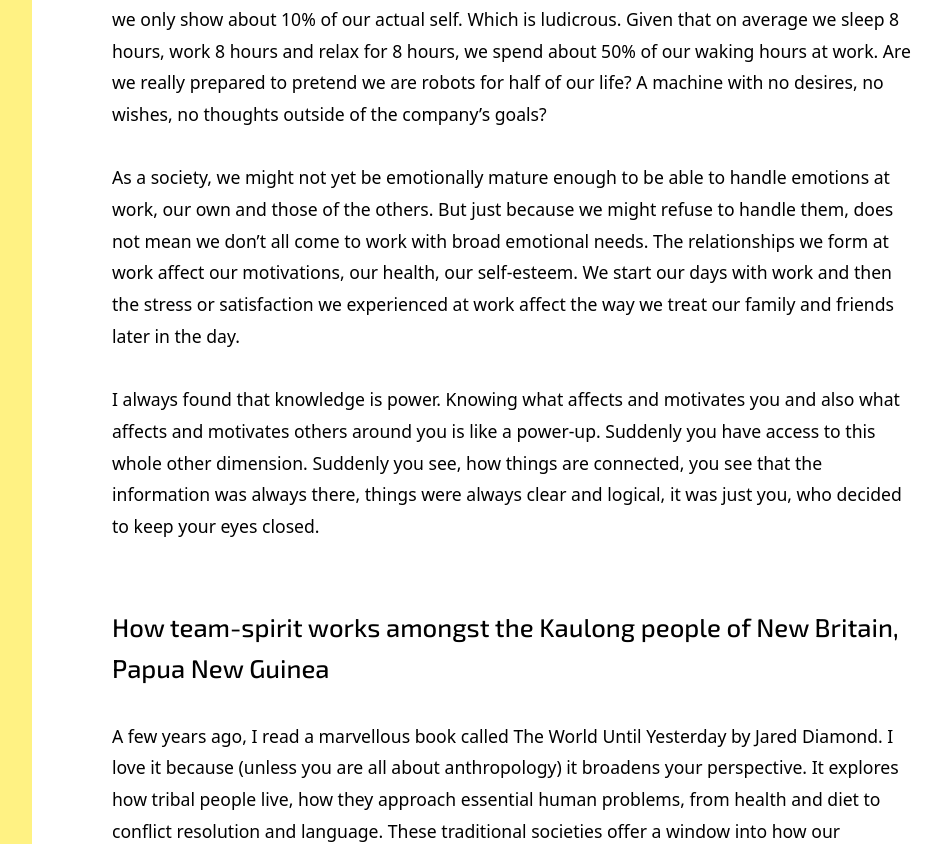
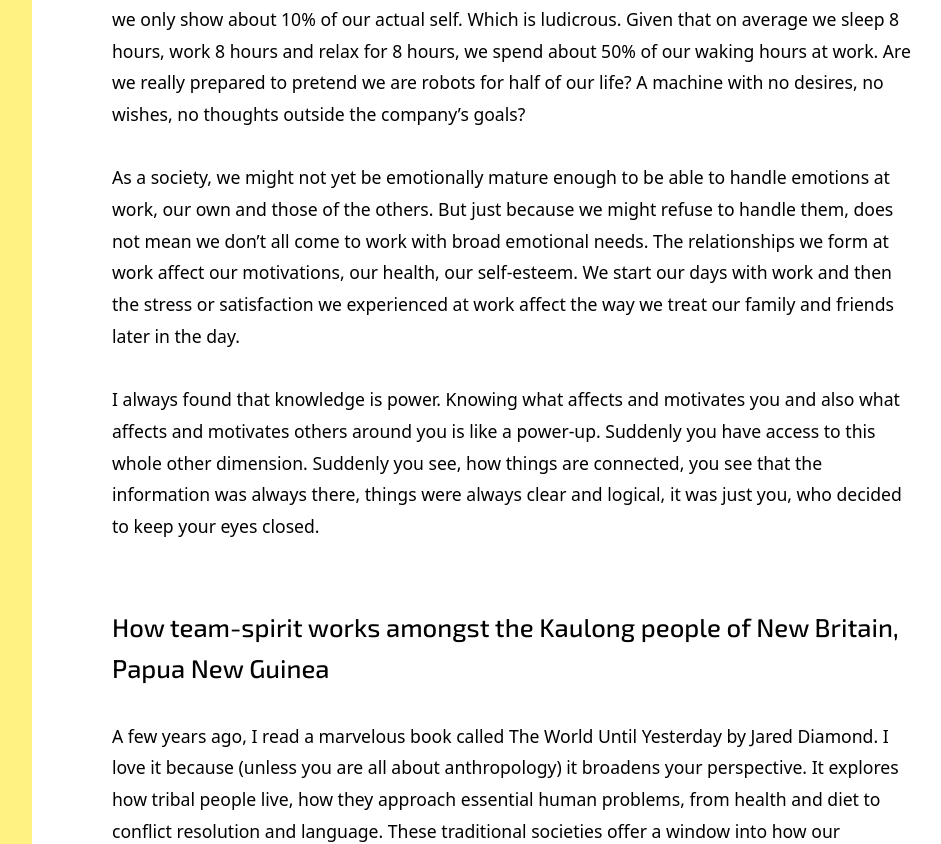
Before and after one commit to inesp/inesp.github.io, a Jekyll site: the page built from _posts/2020-01-01-building-teams.md, in a window 1280 px wide and 1400 px high, scrolled down 7373 px. Shown: the part 285-1129 px from the top of the window, without its empty margins (288-1229 px from the left). Built offline with Jekyll 4.4.1, drawn with Linux system fonts in a browser that asks for light colours; nearby versions of some CDN libraries; some web fonts are replaced; a style sheet for code colours, icons or effects is not loaded; some of the changed lines change nothing that is shown; some of the changed text lies outside the part shown.

Commit message:
Fix old blog post

```diff
--- a/_posts/2020-01-01-building-teams.md
+++ b/_posts/2020-01-01-building-teams.md
@@ -1,19 +1,23 @@
 ---
-title: How to build a successful team in a culture obsessed with lone heroes?
+title: "How to build a successful team in a culture obsessed with lone heroes?"
 tags: [People, "Engineering Research"]
 biblio:
   - title: "How to answer ‘Are you a team player?’ in an interview"
     link: "https://www.jobs.ie/job-talk/how-to-answer-are-you-a-team-player-in-an-interview/"
-  - title: " Jared Diamond: The world until yesterday"
+  - title: "Jared Diamond: The world until yesterday"
     link: "https://www.goodreads.com/book/show/15766601-the-world-until-yesterday"
   - title: "Liz Fosslien, Mollie West Duffy: No hard feelings"
     link: "https://www.goodreads.com/book/show/42734244-no-hard-feelings"
   - title: "W.Felps, T.Mitchell, E.Byington: How, When, and Why Bad Apples Spoil the Barrel: Negative Group Members and Dysfunctional Groups"
     link: "https://s3-us-west-2.amazonaws.com/oww-files-public/a/a5/Final_BA_ROB.pdf"
-  - title: "C.Pearson, L.Andersson, C.Porath: Assessing an attacking workplace incivility"
+  - title: "C.Pearson, L.Andersson, C.Porath: Assessing and Attacking Workplace Incivility"
     link: "https://www.researchgate.net/publication/228079608_Assessing_an_attacking_workplace_incivility"
   - title: "A.Woolley, C.Chabris, A.Pentland, N.Hashmi, T.Malone: Evidence of a Collective Intelligence Factor in the Performance of Human Groups"
     link: "http://www.cs.cmu.edu/~ab/Salon/research/Woolley_et_al_Science_2010-2.pdf"
+  - title: "Amy C. Edmondson: Psychological Safety and Learning Behavior in Work Teams"
+    link: "https://www.jstor.org/stable/2666999"
+  - title: "Google re:Work: Guide - Understand team effectiveness (Project Aristotle)"
+    link: "https://rework.withgoogle.com/intl/en/guides/understand-team-effectiveness"
   - title: "What Google Learned From Its Quest to Build the Perfect Team"
     link: "https://www.nytimes.com/2016/02/28/magazine/what-google-learned-from-its-quest-to-build-the-perfect-team.html"
 ---
@@ -97,16 +101,15 @@
 
 Some teams in an organization will be successful and others will not. The later are governed by the team members with poor social skills. To improve a team's dynamic, better social skills need to be developed, people have to start giving social interactions more value. This, however, is not something that can be achieved by sending them to after-work drinks or to the yearly Christmas party.
 
-Truth is, we see work as the professional realm. A place away from the broader society, a place we only show about 10% of our actual self. Which is ludicrous. Given that on average we sleep 8 hours, work 8 hours and relax for 8 hours, we spend about 50% of our waking hours at work. Are we really prepared to pretend we are robots for half of our life? A machine with no desires, no wishes, no thoughts outside of the company's goals?
+Truth is, we see work as the professional realm. A place away from the broader society, a place we only show about 10% of our actual self. Which is ludicrous. Given that on average we sleep 8 hours, work 8 hours and relax for 8 hours, we spend about 50% of our waking hours at work. Are we really prepared to pretend we are robots for half of our life? A machine with no desires, no wishes, no thoughts outside the company's goals?
 
-As a society, we might not yet be emotionally mature enough to be able to handle emotions at work, our own and those of the others. But just because we might refuse to handle them, does not mean
-we don't all come to work with broad emotional needs. The relationships we form at work affect our motivations, our health, our self-esteem. We start our days with work and then the stress or satisfaction we experienced at work affect the way we treat our family and friends later in the day.
+As a society, we might not yet be emotionally mature enough to be able to handle emotions at work, our own and those of the others. But just because we might refuse to handle them, does not mean we don't all come to work with broad emotional needs. The relationships we form at work affect our motivations, our health, our self-esteem. We start our days with work and then the stress or satisfaction we experienced at work affect the way we treat our family and friends later in the day.
 
 I always found that knowledge is power. Knowing what affects and motivates you and also what affects and motivates others around you is like a power-up. Suddenly you have access to this whole other dimension. Suddenly you see, how things are connected, you see that the information was always there, things were always clear and logical, it was just you, who decided to keep your eyes closed.
 
 ## How team-spirit works amongst the Kaulong people of New Britain, Papua New Guinea
 
-A few years ago, I read a marvellous book called The World Until Yesterday by Jared Diamond. I love it because (unless you are all about anthropology) it broadens your perspective. It explores how tribal people live, how they approach essential human problems, from health and diet to conflict resolution and language. These traditional societies offer a window into how our ancestors lived for most of human history.
+A few years ago, I read a marvelous book called The World Until Yesterday by Jared Diamond. I love it because (unless you are all about anthropology) it broadens your perspective. It explores how tribal people live, how they approach essential human problems, from health and diet to conflict resolution and language. These traditional societies offer a window into how our ancestors lived for most of human history.
 
 Here we might be talking about teamwork and team goals and team contributions. But under the surface, we are all allowed and encouraged to advance ourselves at the cost of the team. Especially, when at work, we are to increase our company's profit, even when that has detrimental effects on our own communities. Money, prestige, influence come before relationships and people. Just as work is to be started in the morning and be finished before we can play with our kids.
 
```
